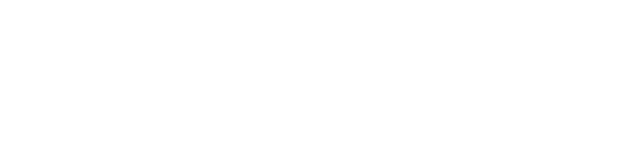
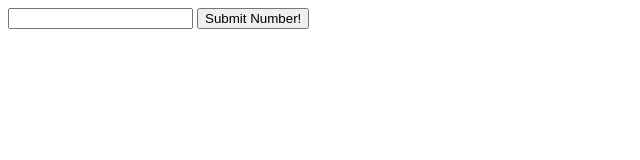
Before and after one commit to yolixtly/FizzBuzz-Michael-Yoli, a plain HTML site: page index.html in a window 1280 px wide. Shown: the whole page, without its empty margins (0-640 px from the left). Drawn offline with nearby package versions, Linux system fonts and the light colour scheme.

Commit message:
set up html

```diff
--- a/index.html
+++ b/index.html
@@ -5,6 +5,15 @@
 	<title>Fizz Buzz</title>
 </head>
 <body>
+<section>
+	<form action="">
+	<input id="input" type="text">
+	<button id='submit' type="submit">Submit Number!</button>
+	</form>
+</section>
+<section id="results">
+
+</section>
 
 <script src="https://code.jquery.com/jquery-3.1.0.min.js" integrity="sha256-cCueBR6CsyA4/9szpPfrX3s49M9vUU5BgtiJj06wt/s=" crossorigin="anonymous"></script>
 <script src="app.js"></script>
```
